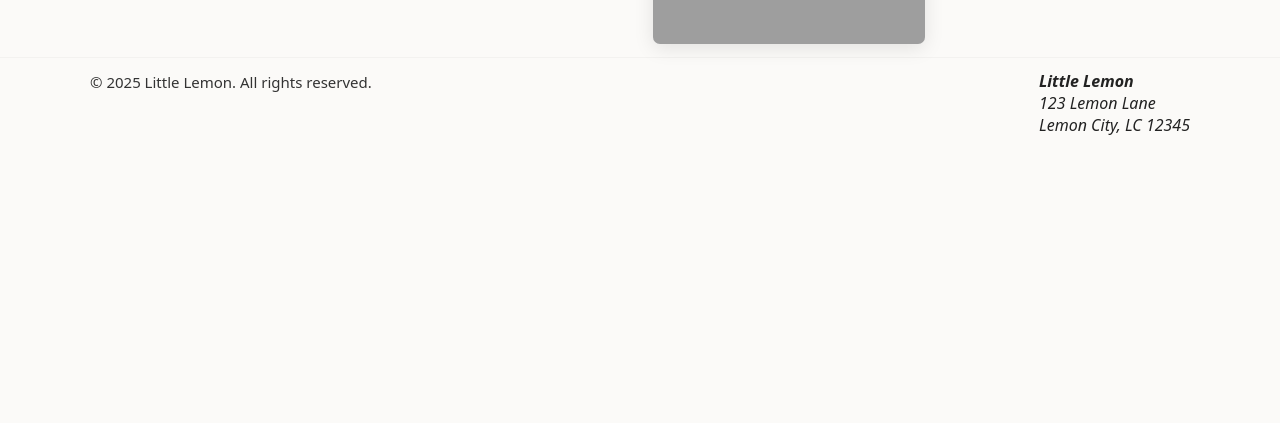
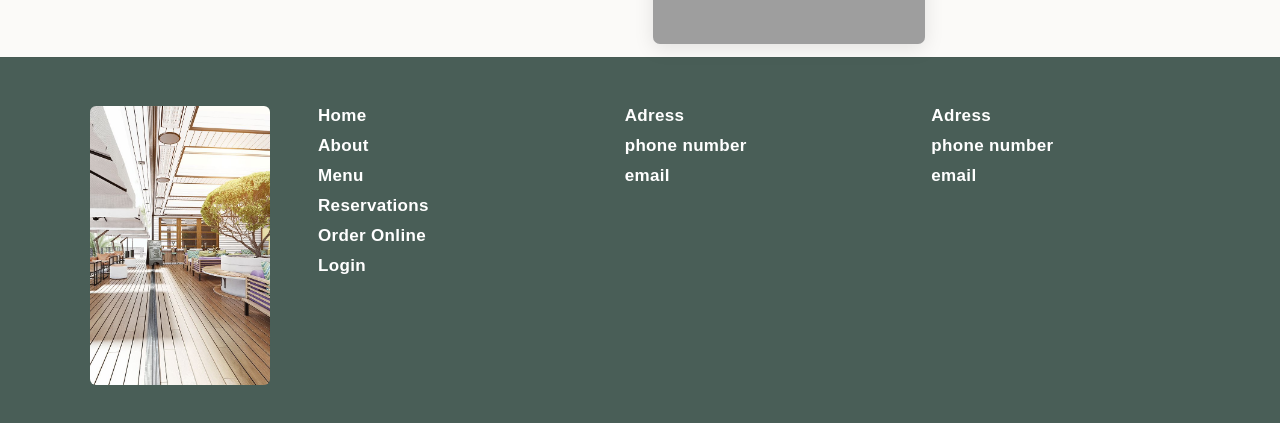
Before and after one commit to Thotaiah16/Lemon, a React (Create React App) app: page / in a window 1280 px wide. Shown: the part 1884-2307 px from the top of the page. Before the commit the page ends 2032 px from the top, so only its background shows below. Built offline with nearby package versions, Linux system fonts and the light colour scheme; grey boxes are pictures that could not be loaded.

Commit message:
update Footer content

```diff
--- a/src/components/Footer.js
+++ b/src/components/Footer.js
@@ -1,15 +1,37 @@
 import React from 'react';
+import './Footer.css';
 
 export default function Footer() {
   return (
     <footer className="site-footer">
       <div className="footer-content">
-        <p>© {new Date().getFullYear()} Little Lemon. All rights reserved.</p>
-        <address>
-          <strong>Little Lemon</strong>
-          <br />123 Lemon Lane
-          <br />Lemon City, LC 12345
-        </address>
+        <div className="footer-img">
+          <img src="/assets/restaurant.jpg" alt="Restaurant Interior" />
+        </div>
+        <div className="footer-links">
+          <ul>
+            <li>Home</li>
+            <li>About</li>
+            <li>Menu</li>
+            <li>Reservations</li>
+            <li>Order Online</li>
+            <li>Login</li>
+          </ul>
+        </div>
+        <div className="footer-contact">
+          <ul>
+            <li><strong>Adress</strong></li>
+            <li>phone number</li>
+            <li>email</li>
+          </ul>
+        </div>
+        <div className="footer-contact">
+          <ul>
+            <li><strong>Adress</strong></li>
+            <li>phone number</li>
+            <li>email</li>
+          </ul>
+        </div>
       </div>
     </footer>
   );
```
